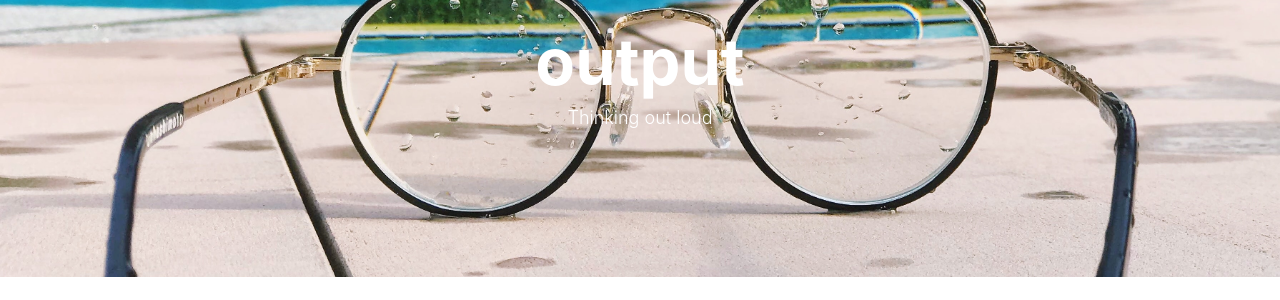
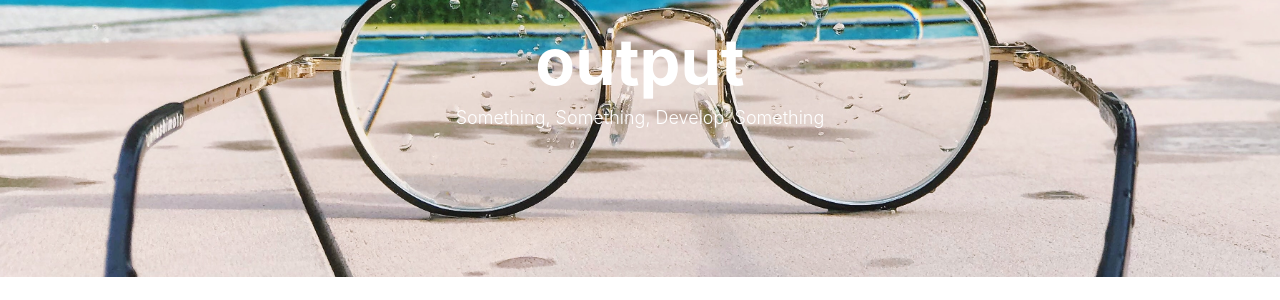
Before and after one commit to sunyoung-dev/sunyoung-dev.github.io, a Jekyll site: the page built from index.html, in a window 1280 px wide. Shown: the part 124-424 px from the top of the page. Built offline with Jekyll 4.4.1, drawn with Linux system fonts in a browser that asks for light colours; nearby versions of some CDN libraries; the list of posts is cut into pages by our own code; comment, search, counter and statistics services are not loaded.

```diff
--- a/_config.yml
+++ b/_config.yml
@@ -48,7 +48,7 @@ kramdown:
 
 
 # Disqus settings
-disqus_username: sunyoung_dev
+disqus_username: sunyoung-dev-github-io
 
 # Netease settings
 netease_comment: false
--- a/index.html
+++ b/index.html
@@ -1,6 +1,6 @@
 ---
 layout: page
-description: "Thinking out loud"
+description: "Something, Something, Develop, Something"
 ---
 
 {% for post in paginator.posts %}
```
